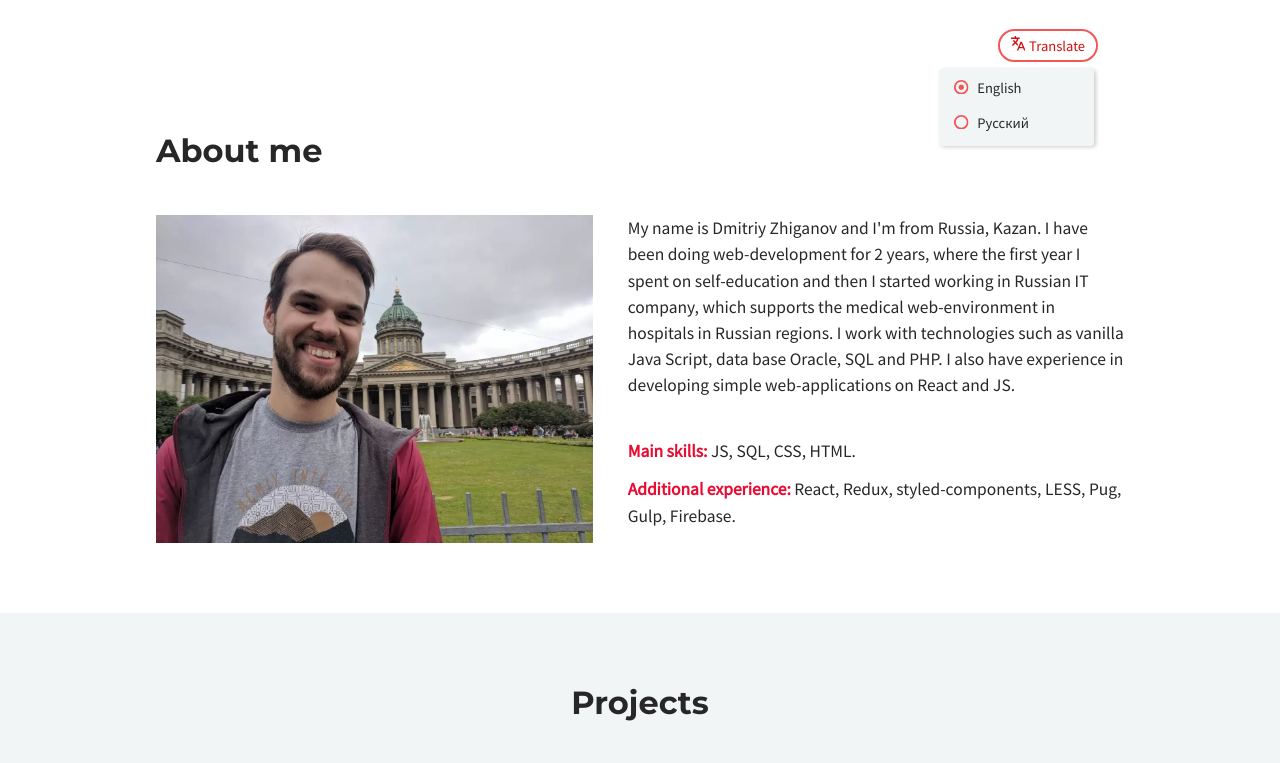
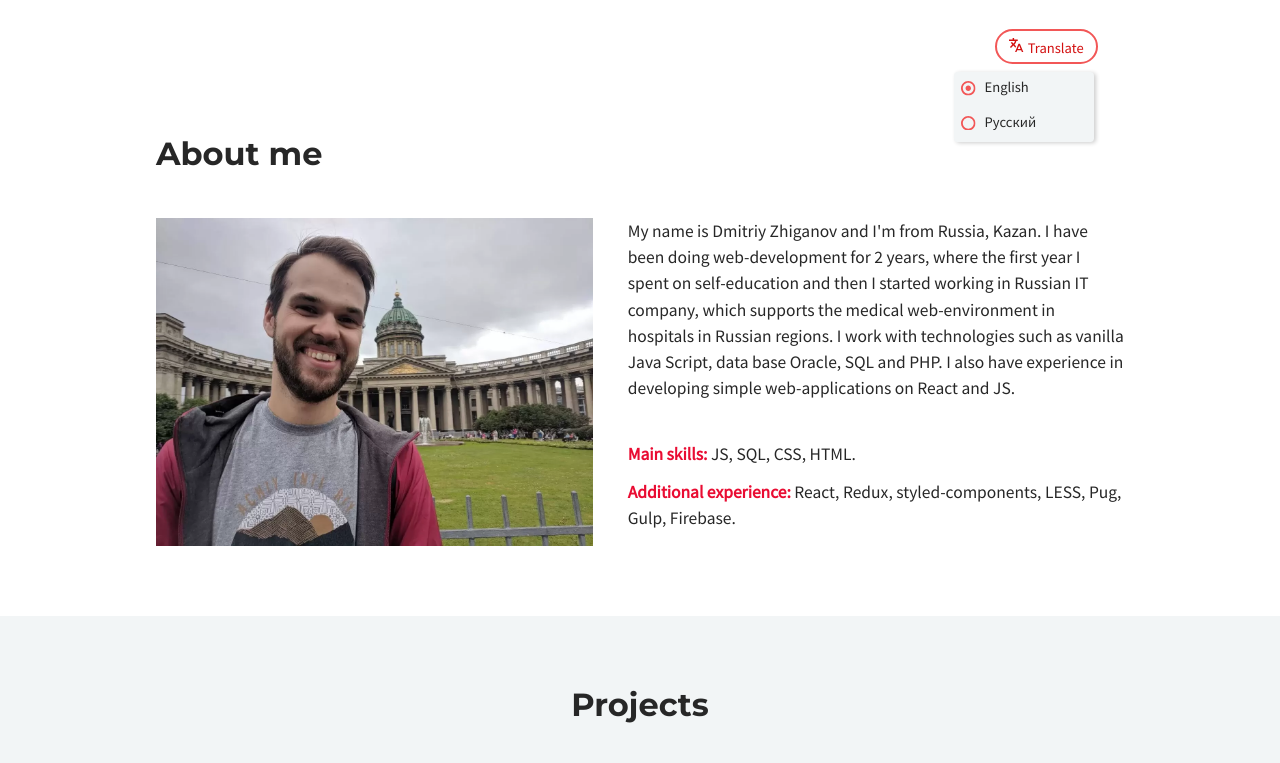
Before and after one commit to delawere/zhiganov, a plain HTML site: page index.html in a window 1280 px wide. Both pictures are taken after a click on the button "Translate". Shown: the top 763 px of the page. Drawn offline with Linux system fonts and the light colour scheme.

Commit message:
Update 2019-09-30T19:08:23.338Z

```diff
--- a/css/main.css
+++ b/css/main.css
@@ -624,12 +624,13 @@ body {
 .lang-button {
   display: block;
   border: none;
-  border-radius: 2em;
-  padding: 0.35em 0.75em;
+  border-radius: 1.5em;
+  padding: 0.45em 0.85em;
   margin-left: auto;
   background-color: transparent;
   color: #f25757;
   font-size: 1rem;
+  font-weight: 500;
   cursor: pointer;
   transition: 100ms;
   outline: none;
@@ -661,16 +662,23 @@ body {
 }
 .icon-translate {
   margin-right: 0.25em;
-  width: 1em;
-  height: 1em;
+  width: 2em;
+  height: 2em;
   fill: #f25757;
   transition: 200ms;
 }
+@media (min-width: 800px) {
+  .icon-translate {
+    width: 1em;
+    height: 1em;
+  }
+}
 .lang-menu {
+  overflow: hidden;
+  font-size: 1.5rem;
   position: absolute;
-  right: 0.25em;
+  right: 0.6em;
   top: calc(100% + 0.5em);
-  padding: 0.25em 0.5em;
   background-color: #f2f5f6;
   border-radius: 0.25em;
   color: #272727;
@@ -679,6 +687,12 @@ body {
   transform: translateY(0);
   opacity: 1;
   box-shadow: 2px 1px 4px rgba(0, 0, 0, 0.2);
+}
+@media (min-width: 800px) {
+  .lang-menu {
+    right: 0.25em;
+    font-size: 1rem;
+  }
 }
 .lang-menu_hidden {
   transform: translateY(2em);
@@ -693,6 +707,9 @@ body {
 }
 .lang-menu__item {
   padding: 0.5em 4em 0.5em 0.5em;
+}
+.lang-menu__item:hover {
+  background-color: #d3d3d3;
 }
 .lang-menu__label {
   cursor: pointer;
@@ -711,6 +728,7 @@ body {
   height: 1em;
   fill: #f25757;
   margin-left: -1.6em;
+  margin-top: 2px;
 }
 .lang-menu__input:checked ~ .checked {
   visibility: visible;
```
